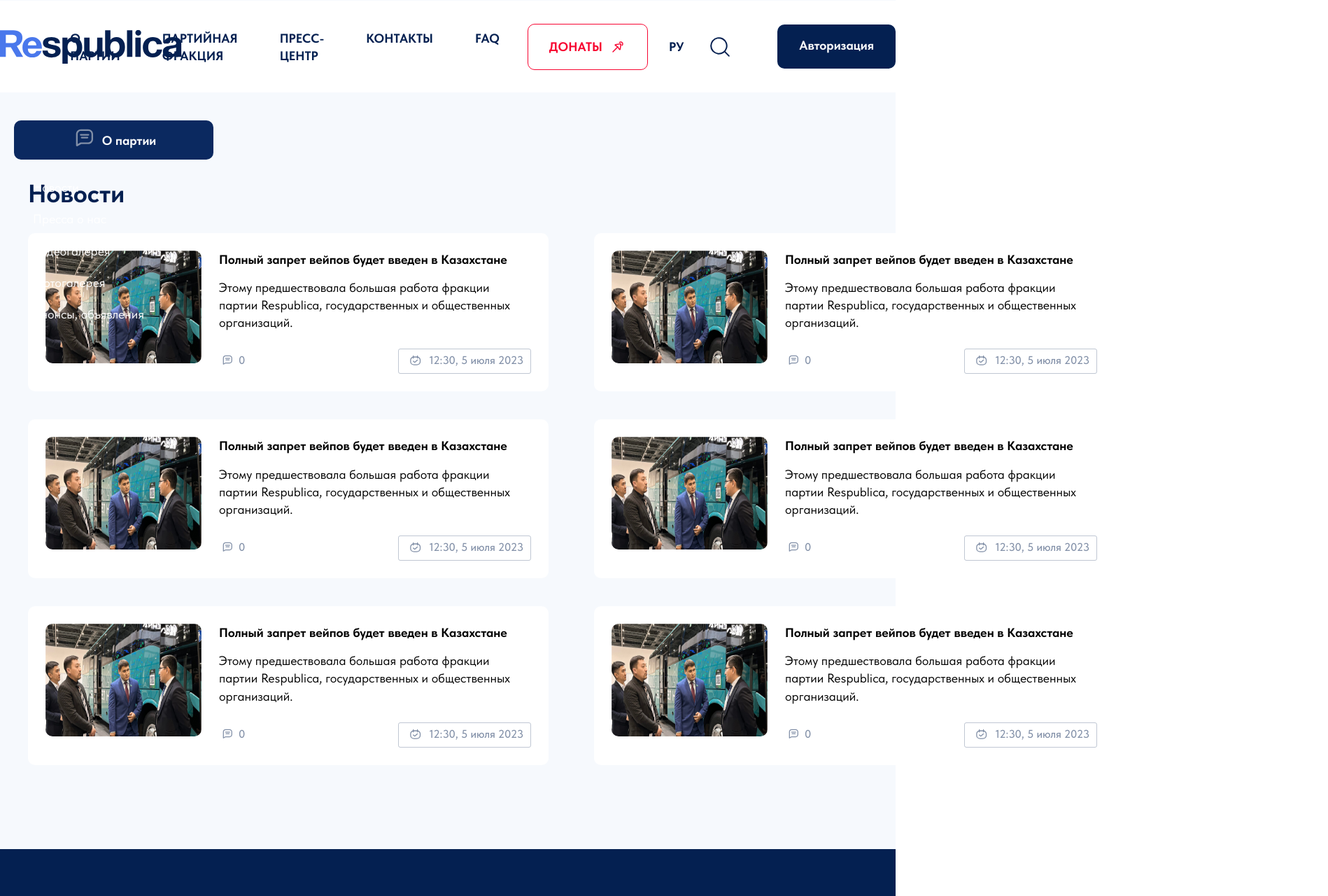
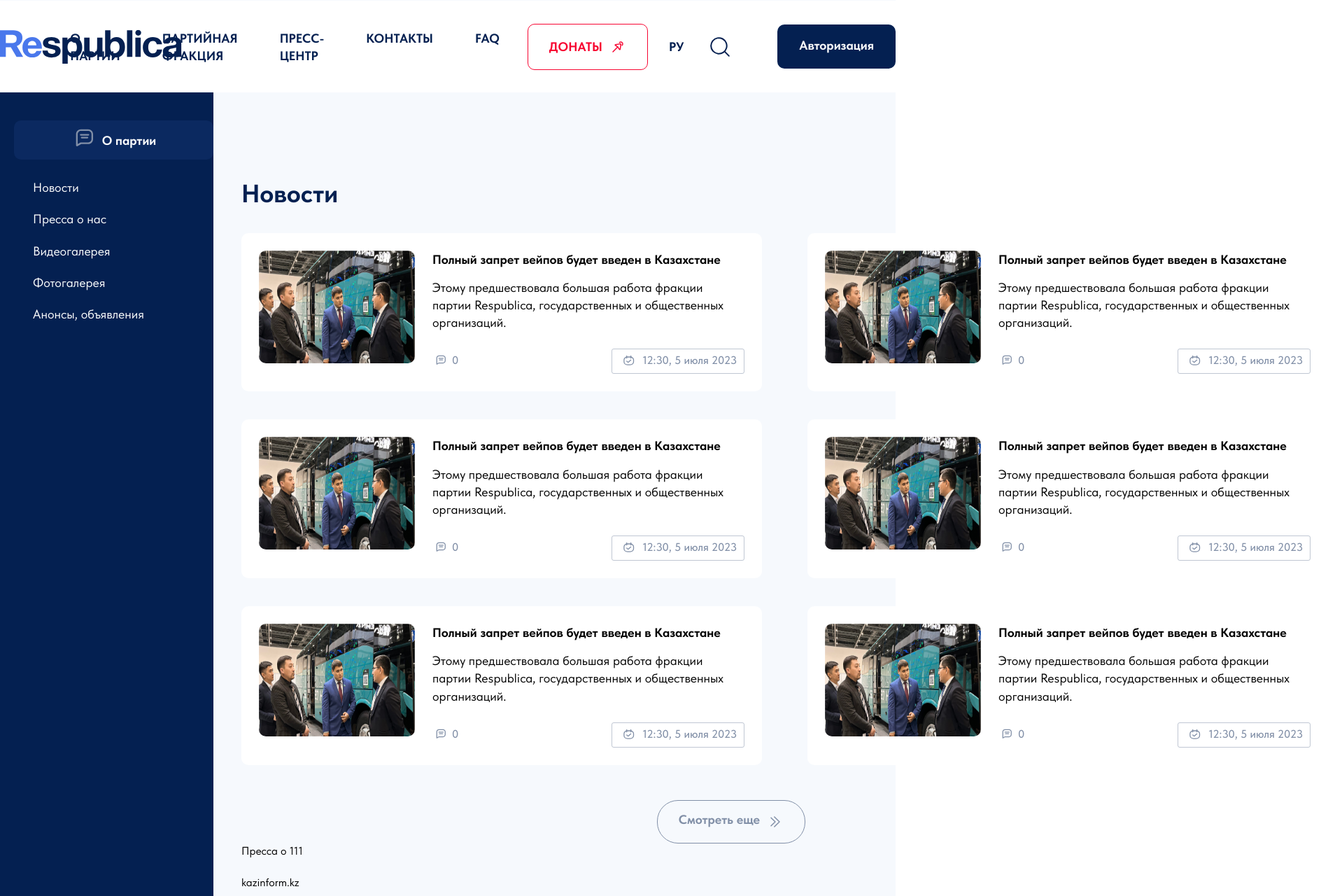
Before and after one commit to ZhakypbaevN/respublica, a Vue app: page /news in a window 1280 px wide. Shown: the part 60-1340 px from the top of the page at 70% size, 1898 px wide, since content can reach past the window. Built offline with nearby package versions, Linux system fonts and the light colour scheme; what vue-the-mask would draw is missing.

Commit message:
add news about us

```diff
--- a/src/components/common/Button.vue
+++ b/src/components/common/Button.vue
@@ -1,12 +1,12 @@
 <template>
   <button
-    :class="{
+      :class="{
       [type]: true,
       loading
     }"
-    :type="htmlType"
-    :disabled="disabled || handleError(hasError)"
-    @click="
+      :type="htmlType"
+      :disabled="disabled || handleError(hasError)"
+      @click="
       loading || disabled || handleError(hasError)
         ? null
         : $emit('click', $event)
@@ -28,7 +28,7 @@ import handleError from '../../helpers/handleError'
 
 interface IProps {
   name?: string
-  type?: 'default' | 'default-blue' | 'default-red' | 'outline-red' | 'outline-blue' | 'outline-default' | 'outline-light' | 'default-green'
+  type?: 'default' | 'default-blue' | 'default-red' | 'outline-red' | 'outline-blue' | 'outline-default' | 'outline-light' | 'default-green'  | 'outline-grey'
   loading?: boolean
   htmlType?: 'button' | 'submit' | 'reset',
   disabled?: boolean
@@ -126,6 +126,18 @@ button {
         color: var(--accent-color);
       }
     }
+    &-grey {
+      display: flex;
+
+      border-color: var(--light-gray-color);
+      padding: 18px 30px;
+      border-radius: 30px;
+      color: #818FA7;
+
+      & span {
+        color: #818FA7;
+      }
+    }
   }
 }
 </style>
--- a/src/components/uiLanding/news/newsList.vue
+++ b/src/components/uiLanding/news/newsList.vue
@@ -126,6 +126,15 @@
         </div>
       </div>
     </div>
+    <div class="content-centre">
+      <div class="modal-btn">
+        <Button name="Смотреть еще" type="outline-grey" htmlType="submit">
+          <SvgIcon name="double-arrow-right" :viewboxWidth="24" :viewboxHeight="24" class="svg-btn" />
+        </Button>
+      </div>
+    </div>
+
+
   </section>
 </template>
 <script setup lang="ts">
@@ -217,4 +226,16 @@ import SvgIcon from '../../../components/common/SvgIcon.vue'
 
   }
 }
+.svg-btn{
+  width: 24px;
+  height: 24px;
+  fill: #818FA7;
+  margin-left: 10px;
+}
+.content-centre {
+  display: flex;
+  justify-content: center;
+  width: 100%;
+  margin-top: 50px;
+}
 </style>
--- /dev/null
+++ b/src/components/uiLanding/news/pressAboutUs.vue
@@ -0,0 +1,29 @@
+<template>
+  <div class="title">
+    <span>Пресса о 111 </span>
+  </div>
+  <div class="press-items">
+    <div class="press-item">
+      <img src="" alt="">
+      <div class="press-item-source">
+        <span class="">kazinform.kz</span>
+        <div class="newsSlider-item-date">
+          <SvgIcon name="calendar-check" :viewboxWidth="28" :viewboxHeight="28" />
+          <span>12:30, 5 июля 2023</span>
+        </div>
+      </div>
+      <span class="press-item-text"></span>
+    </div>
+  </div>
+</template>
+<style  scoped lang="scss">
+.title {
+  &-spans {
+
+    width: 100%;
+    color: #042051;
+    font-size: 24px;
+  }
+
+}
+</style>
--- a/src/views/uiLanding/News.vue
+++ b/src/views/uiLanding/News.vue
@@ -4,8 +4,7 @@
       <Header />
       <div class="content">
         <div class="wrapper-menu">
-          <div class="left-menu" id="menu-left">
-            <div class="left-menu-inner" :class="{ 'sticky': isSticky }" :style="{top: obsaluteTop}">
+          <div class="left-menu">
             <div class="left-menu-about">
               <SvgIcon name="comment-alt-lines" :viewboxWidth="28" :viewboxHeight="28" />
               <span>О партии</span>
@@ -22,11 +21,12 @@
             </div>
           </div>
         </div>
-        </div>
         <section class="landing-block">
           <div class="wrapper landing-wrapper">
             <h2 class="landing-title">Новости</h2>
             <NewsList />
+
+            <PressAboutUS />
 
 
           </div>
@@ -42,32 +42,7 @@
 import Header from '../../components/uiLanding/layouts/header.vue';
 import Footer from '../../components/uiLanding/layouts/footer.vue';
 import NewsList from '../../components/uiLanding/news/newsList.vue';
-import { onBeforeUnmount, onMounted, ref } from 'vue';
-
-const isSticky = ref(false);
-const menuOffsetTop = ref(0);
-const obsaluteTop = ref('0px')
-
-const handleScroll = () => {
-  if (window.pageYOffset >= document.querySelector('header')!.offsetHeight) {
-    const headerMain = document.querySelector('#header-main');
-    obsaluteTop.value = headerMain!.offsetHeight + 'px';
-    isSticky.value = true;
-  } else {
-    obsaluteTop.value = '0px';
-    isSticky.value = false;
-  }
-};
-
-onMounted(() => {
-  window.addEventListener('scroll', handleScroll);
-  const manuLeft = document.querySelector('#menu-left');
-  menuOffsetTop.value = manuLeft!.offsetTop;
-});
-
-onBeforeUnmount(() => {
-  window.removeEventListener('scroll', handleScroll);
-});
+import PressAboutUS from '../../components/uiLanding/news/pressAboutUS.vue';
 </script>
 
 <style scoped lang="scss">
@@ -89,20 +64,11 @@ onBeforeUnmount(() => {
   background: #042051;
 }
 .left-menu {
-  position: relative;
-  &-inner {
+  top: 20px;
+
+
   height: 300px;
-    position: absolute;
-    left: 0;
-    top: 0px;
-
-    transition: all .2s linear;
-
-    &.sticky {
-      position: fixed;
-    }
-  }
-
+  position: sticky;
 
 
   &-about {
```
Also changed, not shown: 1 other file (tests, documents, lock files or other folders). Lines whose indentation alone changed are shown as unchanged.
